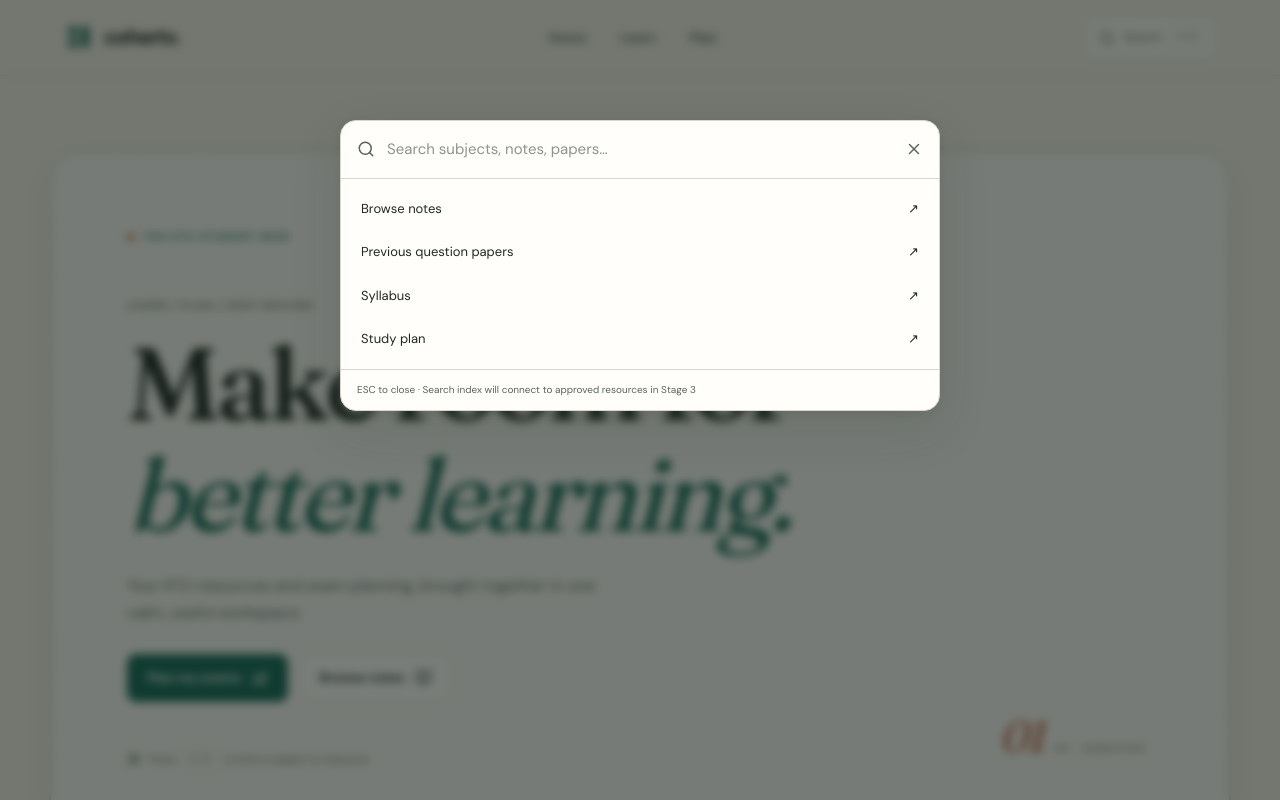
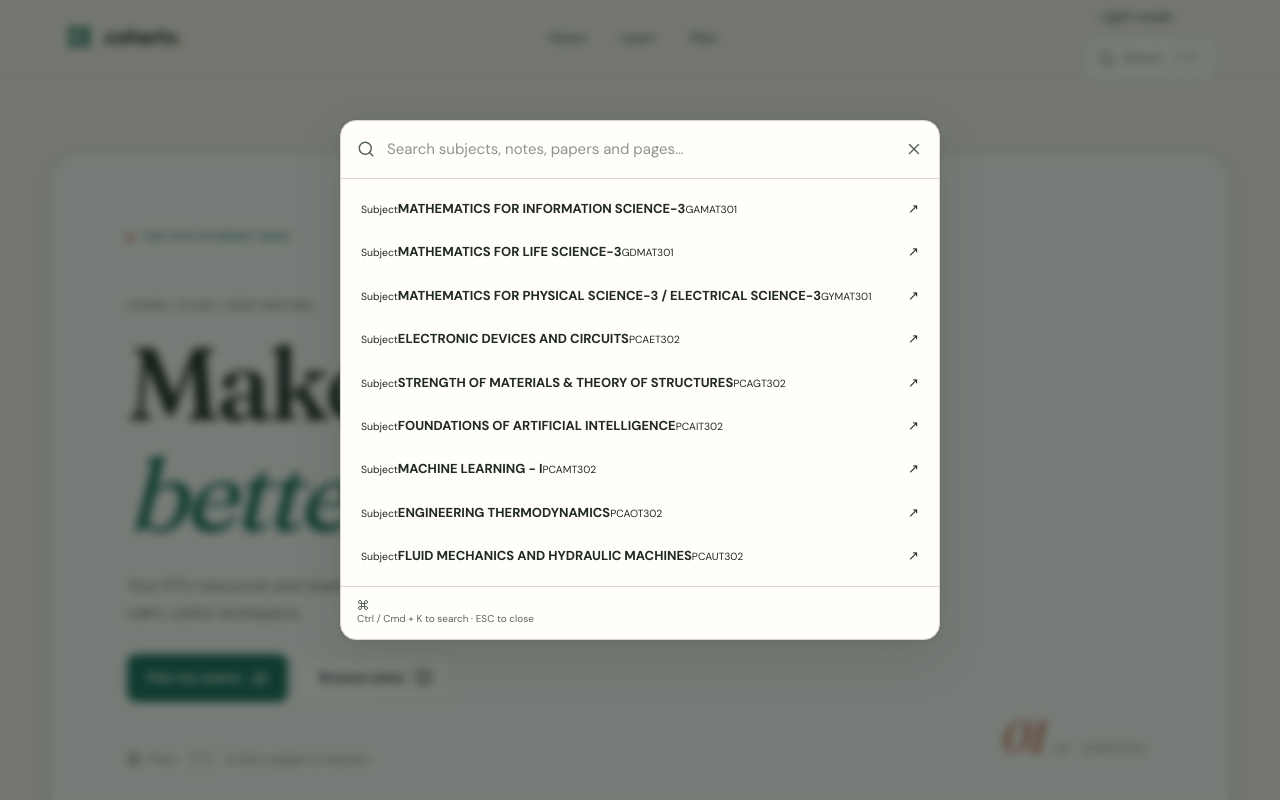
Before and after one commit to eldhoyy/Ktuconnect-max, a Next.js app: page / in a window 1280 px wide. Both pictures are taken after a click on the button "Search Cohertx". Shown: the top 800 px of the page. Built offline with nearby package versions, Linux system fonts and the light colour scheme.

Commit message:
Stage 1: wire the Cohertx search palette and branded section navigation

```diff
--- a/src/components/app-shell.tsx
+++ b/src/components/app-shell.tsx
@@ -1,8 +1,11 @@
 "use client";
 
 import Link from "next/link";
-import { useEffect, useState } from "react";
-import { BookOpen, CalendarDays, Command, Home, Search, X } from "lucide-react";
+import { useEffect, useMemo, useState } from "react";
+import { BookOpen, CalendarDays, Command, Home, Search, X, FileText, GraduationCap } from "lucide-react";
+import topics from "@/data/important-topics.json";
+import timetable from "@/data/november-2026-timetables.json";
+import { ThemeToggle } from "@/components/ui";
 
 const links = [
   { href: "/", label: "Home", icon: Home },
@@ -13,6 +16,33 @@ const links = [
 export function AppShell({ children }: Readonly<{ children: React.ReactNode }>) {
   const [open, setOpen] = useState(false);
   const [query, setQuery] = useState("");
+
+  const searchItems = useMemo(() => {
+    const subjectItems = timetable.exams.map((exam) => ({
+      href: `/subjects/${encodeURIComponent(exam.code)}`,
+      label: exam.title,
+      detail: exam.code,
+      kind: "Subject",
+    }));
+    const topicItems = Object.entries(topics).map(([code, item]) => ({
+      href: `/subjects/${encodeURIComponent(code)}`,
+      label: item.subject,
+      detail: code,
+      kind: "Topic guide",
+    }));
+    return [
+      ...subjectItems,
+      ...topicItems,
+      { href: "/notes", label: "Browse notes", detail: "Learning resources", kind: "Page" },
+      { href: "/pyq", label: "Previous question papers", detail: "Past papers", kind: "Page" },
+      { href: "/syllabus", label: "Syllabus", detail: "Modules and curriculum", kind: "Page" },
+      { href: "/updates", label: "KTU updates", detail: "Notices and announcements", kind: "Page" },
+      { href: "/study-plan", label: "Study plan", detail: "Plan revision sessions", kind: "Page" },
+      { href: "/timetable", label: "Exam timetable", detail: "Approved timetable records", kind: "Page" },
+    ].filter((item, index, all) => all.findIndex((candidate) => candidate.href === item.href && candidate.label === item.label) === index);
+  }, []);
+
+  const filteredItems = searchItems.filter((item) => `${item.label} ${item.detail} ${item.kind}`.toLowerCase().includes(query.trim().toLowerCase())).slice(0, 9);
 
   useEffect(() => {
     const onKeyDown = (event: KeyboardEvent) => {
@@ -29,17 +59,26 @@ export function AppShell({ children }: Readonly<{ children: React.ReactNode }>)
   return (
     <>
       <header className="topbar">
-        <Link href="/" className="brand"><span className="brand-mark" aria-hidden="true"><svg viewBox="0 0 32 32"><path d="M5 5h9v9H5zM18 5h9v22h-9zM5 18h9v9H5z" fill="currentColor"/><path d="M9 9h1v1H9zM22 9h1v14h-1zM9 22h1v1H9z" fill="var(--canvas)"/></svg></span><span>cohertx<span className="brand-period">.</span></span></Link>
+        <Link href="/" className="brand">
+          <span className="brand-mark" aria-hidden="true"><svg viewBox="0 0 32 32"><path d="M5 5h9v9H5zM18 5h9v22h-9zM5 18h9v9H5z" fill="currentColor"/><path d="M9 9h1v1H9zM22 9h1v14h-1zM9 22h1v1H9z" fill="var(--canvas)"/></svg></span>
+          <span>cohertx<span className="brand-period">.</span></span>
+        </Link>
         <nav className="desktop-nav" aria-label="Main navigation">{links.map(({ href, label }) => <Link href={href} key={href}>{label}</Link>)}</nav>
-        <button className="search-trigger" onClick={() => setOpen(true)} aria-label="Search"><Search size={17}/><span>Search</span><kbd>⌘ K</kbd></button>
+        <div className="topbar-actions">
+          <ThemeToggle />
+          <button className="search-trigger" onClick={() => setOpen(true)} aria-label="Search Cohertx"><Search size={17}/><span>Search</span><kbd>⌘ K</kbd></button>
+        </div>
       </header>
       {children}
       <nav className="mobile-tabs" aria-label="Mobile navigation">{links.map(({ href, label, icon: Icon }) => <Link href={href} key={href}><Icon size={19}/><span>{label}</span></Link>)}</nav>
       {open && <div className="command-overlay" role="presentation" onMouseDown={(event) => { if (event.target === event.currentTarget) setOpen(false); }}>
         <section className="command-dialog" role="dialog" aria-modal="true" aria-label="Search Cohertx">
-          <div className="command-input"><Search size={18}/><input autoFocus value={query} onChange={(event) => setQuery(event.target.value)} placeholder="Search subjects, notes, papers…" /><button onClick={() => setOpen(false)} aria-label="Close search"><X size={18}/></button></div>
-          <div className="command-results">{[{ href: "/notes", label: "Browse notes" }, { href: "/pyq", label: "Previous question papers" }, { href: "/syllabus", label: "Syllabus" }, { href: "/study-plan", label: "Study plan" }].filter((item) => item.label.toLowerCase().includes(query.toLowerCase())).map((item) => <Link href={item.href} key={item.href} onClick={() => setOpen(false)}>{item.label}<span>↗</span></Link>)}</div>
-          <p className="command-hint">ESC to close · Search index will connect to approved resources in Stage 3</p>
+          <div className="command-input"><Search size={18}/><input autoFocus value={query} onChange={(event) => setQuery(event.target.value)} placeholder="Search subjects, notes, papers and pages…" /><button onClick={() => setOpen(false)} aria-label="Close search"><X size={18}/></button></div>
+          <div className="command-results">
+            {filteredItems.map((item) => <Link href={item.href} key={`${item.kind}-${item.href}-${item.label}`} onClick={() => { setOpen(false); setQuery(""); }}><span><small>{item.kind}</small><strong>{item.label}</strong><small>{item.detail}</small></span><span>↗</span></Link>)}
+            {filteredItems.length === 0 && <p className="command-empty">No matching items in the current academic index.</p>}
+          </div>
+          <p className="command-hint"><Command size={12}/> Ctrl / Cmd + K to search · ESC to close</p>
         </section>
       </div>}
     </>
```
